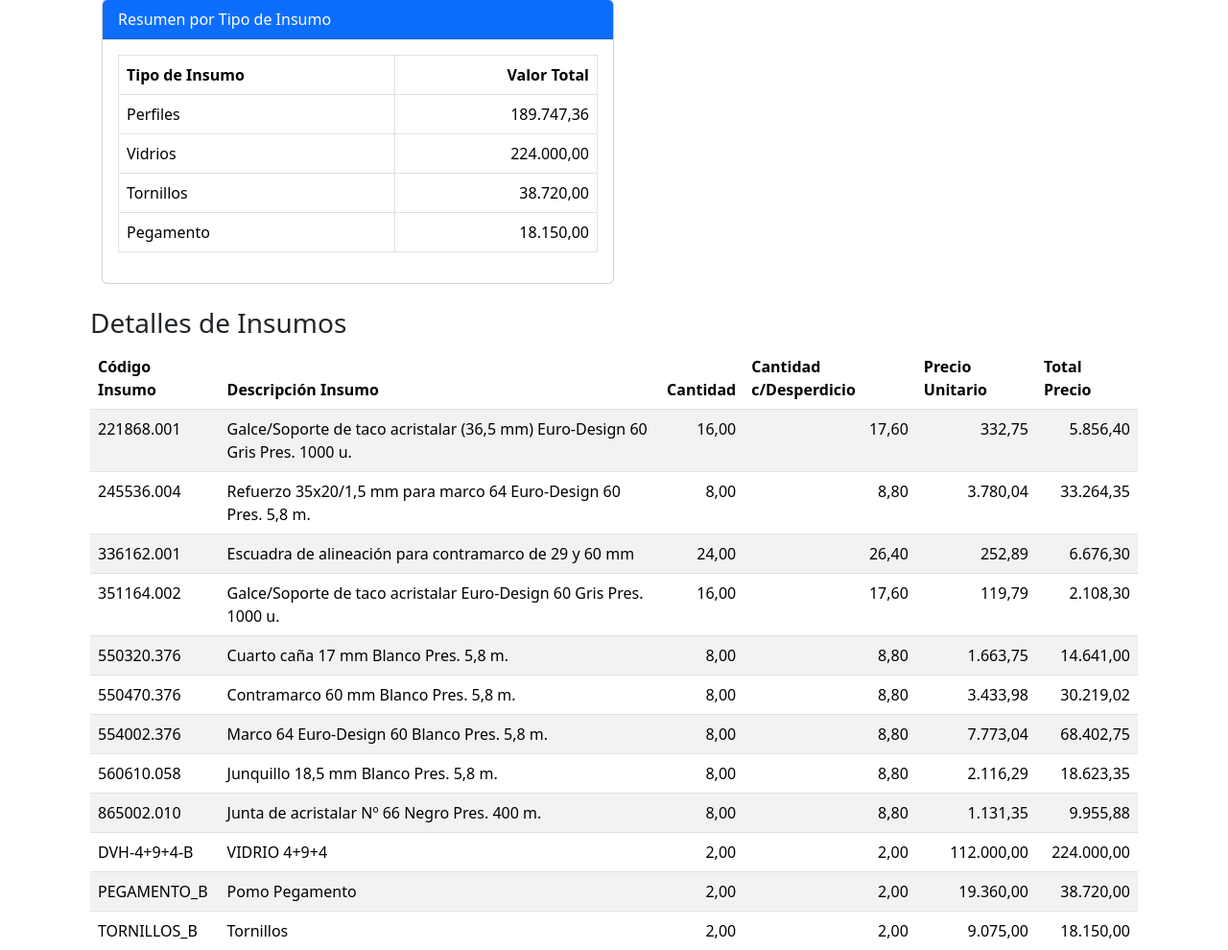
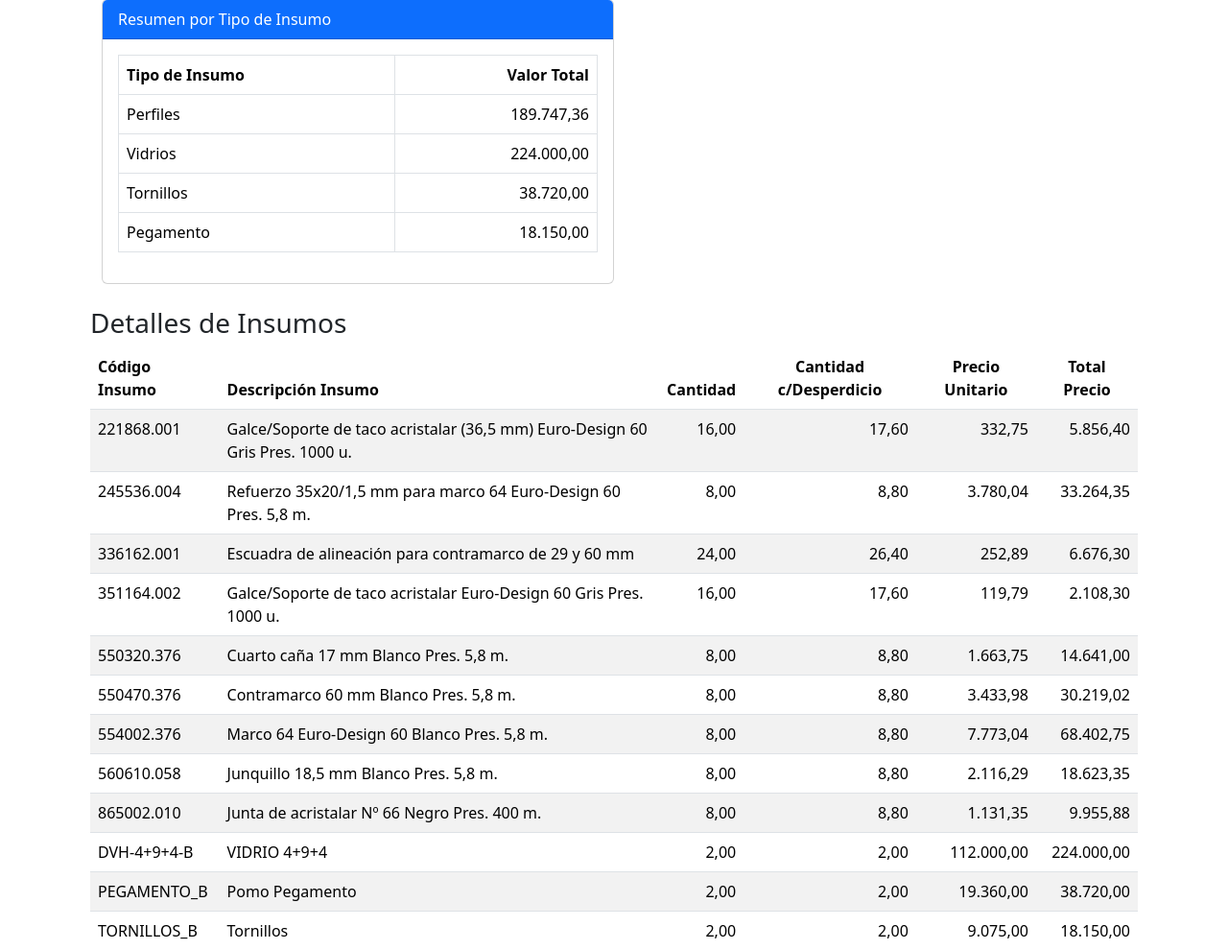
Before and after one commit to Gabriel6176/lucas, a Django app: page /detalle_insumos_presupuesto/13/ in a window 1280 px wide. Shown: the part 153-1143 px from the top of the page at 96% size. Run offline with Django 5.2, Linux system fonts and the light colour scheme; a user stored in the database is signed in; data comes from the database, SQL or seed files in the repository; both versions use the stored data as it was after the commit; some libraries are stand-ins or nearby versions.

```diff
--- a/apps/presupuestos/models.py
+++ b/apps/presupuestos/models.py
@@ -129,8 +129,11 @@ class Item(models.Model):
         # Eliminar insumos previamente calculados
         DetalleInsumo.objects.filter(item=self).delete()
 
+        # Obtener IDs de colores disponibles dinámicamente
+        color_ids = list(Color.objects.values_list('id', flat=True))
+
         # Filtrar insumos por color
-        if self.color.id in [1, 2, 3]:  # Ejemplo: Blanco, Simil Madera, Negro
+        if self.color.id in color_ids:  # Si el color actual está en la lista de colores
             insumos = Insumo.objects.filter(color=self.color)
         else:
             insumos = Insumo.objects.filter(color__isnull=True)
--- a/apps/presupuestos/templates/detalle_insumos_presupuesto.html
+++ b/apps/presupuestos/templates/detalle_insumos_presupuesto.html
@@ -40,10 +40,10 @@
             <tr>
                 <th>Código Insumo</th>
                 <th>Descripción Insumo</th>
-                <th>Cantidad</th>
-                <th>Cantidad c/Desperdicio</th>
-                <th>Precio Unitario</th>
-                <th>Total Precio</th>
+                <th class="text-center">Cantidad</th>
+                <th class="text-center">Cantidad c/Desperdicio</th>
+                <th class="text-center">Precio Unitario</th>
+                <th class="text-center">Total Precio</th>
             </tr>
         </thead>
         <tbody>
```
Also changed, not shown: db.sqlite3, 1 other file.
